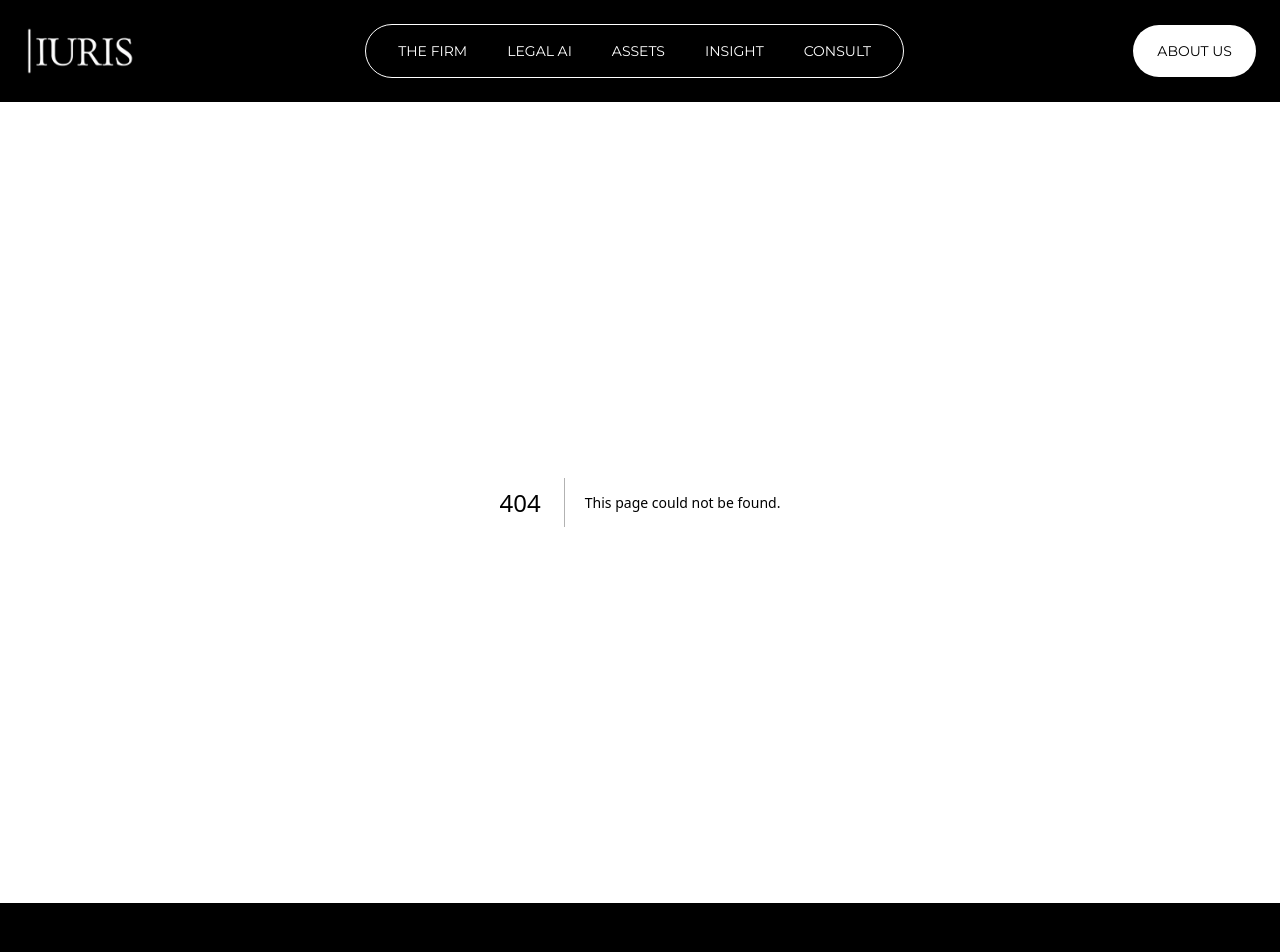
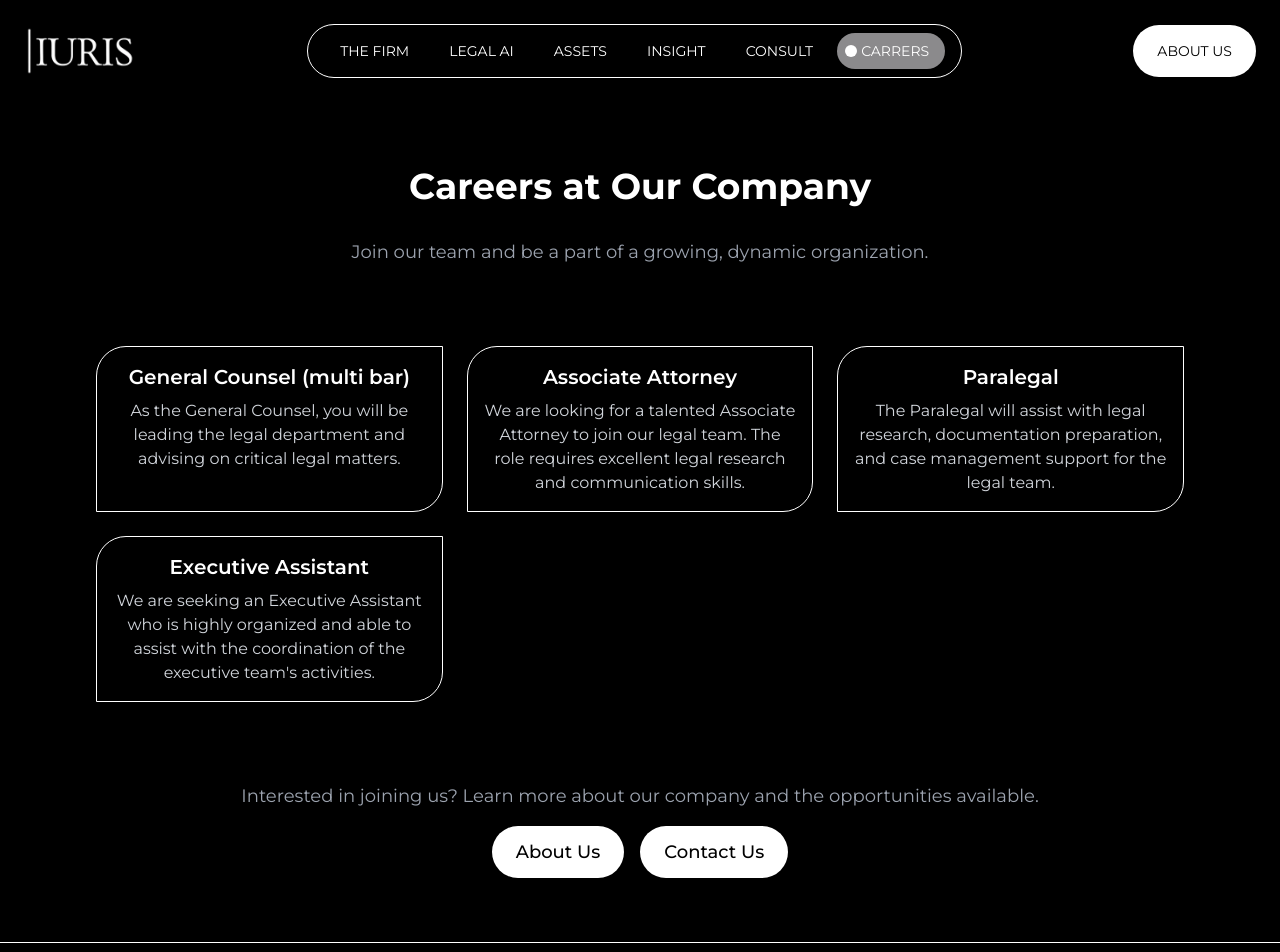
Before and after one commit to muhamadanasmustopa1112/law-firm, a Next.js app: page /carrers in a window 1280 px wide. Before the commit this address had no page. Shown: the top 952 px of the page. Built offline with nearby package versions, Linux system fonts and the light colour scheme.

Commit message:
edits web

```diff
--- a/app/about-us/layout.tsx
+++ b/app/about-us/layout.tsx
@@ -6,7 +6,7 @@ export default function Layout({ children }: { children: React.ReactNode }) {
   return (
     <div className="min-h-screen relative overflow-hidden">
       {children}
-      <div className="absolute inset-0 -z-10 overflow-hidden opacity-50">
+      <div className="absolute inset-0 -z-10 overflow-hidden">
         <Image
           alt="Background Image"
           src={backgroundImage}
--- a/app/about-us/page.tsx
+++ b/app/about-us/page.tsx
@@ -1,57 +1,82 @@
+"use client";
 import React from "react";
+import dynamic from "next/dynamic";
+import "leaflet/dist/leaflet.css";
+import Link from "next/link";
+
+const Map = dynamic(() => import("../../components/about-us/Map"), { ssr: false });
 
 export default function Page() {
   return (
-    <div className="min-h-screen w-full bg-black/85 text-white py-8 md:py-0 flex items-center">
-      <div className="container mx-auto px-4 md:px-0">
-        <div className="flex flex-col md:flex-row items-center md:items-start justify-center md:justify-between gap-8 md:gap-0">
-          <div className="w-full md:w-1/2 text-center md:text-left">
-            <h2 className="uppercase text-4xl sm:text-5xl md:text-6xl lg:text-7xl font-bold mb-4">
-              About Us
-            </h2>
-            <span className="mt-2 block text-sm sm:text-base">
-              We provide personalized legal solutions with a commitment to
-              excellence. Trust us to navigate your legal matters with expert
-              and dedication
+    <div className="min-h-screen w-full bg-black/80 text-white py-16 md:py-20 flex flex-col items-center">
+      {/* Bagian Header */}
+      <div className="container mx-auto px-4 md:px-8 mb-12 text-center">
+        <h2 className="uppercase text-4xl sm:text-5xl md:text-6xl lg:text-7xl font-extrabold mb-4 text-transparent bg-clip-text bg-gradient-to-r from-blue-400 to-green-500">
+          <Link href="/about" passHref>
+            <span className="hover:underline cursor-pointer">
+              IURIS United States Law Firm
             </span>
+          </Link>
+        </h2>
+        <p className="text-lg sm:text-xl mb-6 max-w-3xl mx-auto">
+          We provide personalized legal solutions across the United States. Contact us to discuss your case and find the best resolution.
+        </p>
+      </div>
+
+      {/* Daftar Kantor */}
+      <div className="container mx-auto px-4 md:px-8 mb-16">
+        <h3 className="text-center text-3xl sm:text-4xl font-semibold mb-6">Our Offices (Coming Soon)</h3>
+
+        {/* Daftar kantor dengan styling border modern */}
+        <div className="grid grid-cols-1 md:grid-cols-2 lg:grid-cols-3 gap-12">
+          {/* Arizona */}
+          <div className="rounded-lg p-6 shadow-lg border-2 border-gray-800 bg-gradient-to-r from-gray-900 to-gray-800">
+            <h4 className="text-xl font-semibold text-white mb-2">Arizona</h4>
+            <p className="text-sm sm:text-base text-gray-300">
+              4600 East Washington, Phoenix, AZ, 85034
+            </p>
           </div>
-          <div className="w-full md:w-1/2 flex justify-center md:justify-start">
-            <div className="flex flex-col gap-6 items-center md:items-start">
-              <div className="flex gap-2 items-center">
-                <span>
-                  <img
-                    src="/icons/icon-email.svg"
-                    alt="email"
-                    width={24}
-                    height={24}
-                  />
-                </span>
-                <span className="text-sm sm:text-base">info@iuris.world</span>
-              </div>
-              <div className="flex gap-2 items-center">
-                <span>
-                  <img
-                    src="/icons/icon-phone.svg"
-                    alt="phone"
-                    width={24}
-                    height={24}
-                  />
-                </span>
-                <span className="text-sm sm:text-base">+13147449126</span>
-              </div>
-              <div className="flex flex-col gap-2 items-center md:items-start text-center md:text-left">
-                <span className="text-sm sm:text-base">
-                  Ready to discuss your case? Contact us today to schedule a
-                  consultation and take the first step toward resolutions.
-                </span>
 
-                <button className="rounded-full uppercase w-32 bg-white text-gray-900 text-center py-2 text-xs sm:text-sm font-medium mt-2 hover:bg-gray-200 transition-colors duration-300">
-                  contact us
-                </button>
-              </div>
-            </div>
+          {/* Utah */}
+          <div className="rounded-lg p-6 shadow-lg border-2 border-gray-800 bg-gradient-to-r from-gray-900 to-gray-800">
+            <h4 className="text-xl font-semibold text-white mb-2">Utah</h4>
+            <p className="text-sm sm:text-base text-gray-300">
+              3450 Triumph Boulevard Suite 102, Lehi, UT, 84043
+            </p>
+          </div>
+
+          {/* Colorado */}
+          <div className="rounded-lg p-6 shadow-lg border-2 border-gray-800 bg-gradient-to-r from-gray-900 to-gray-800">
+            <h4 className="text-xl font-semibold text-white mb-2">Colorado</h4>
+            <p className="text-sm sm:text-base text-gray-300">
+              16 Market Square, Denver, 80202
+            </p>
           </div>
         </div>
+
+        {/* Washington DC */}
+        <div className="rounded-lg p-6 shadow-lg border-2 border-gray-800 bg-gradient-to-r from-gray-900 to-gray-800 mt-12">
+          <h4 className="text-xl font-semibold text-white mb-2">Washington, DC</h4>
+          <p className="text-sm sm:text-base text-gray-300">
+            601 Pennsylvania Avenue NW (formerly 1100 Pennsylvania Avenue NW, Washington, DC 20004)
+          </p>
+        </div>
+      </div>
+
+      {/* Kontak */}
+      <div className="text-center mb-16">
+        <h4 className="text-xl sm:text-2xl font-semibold">Contact Us</h4>
+        <p className="text-sm sm:text-base mt-2">For inquiries, please contact us at:</p>
+        <div className="flex justify-center gap-4 items-center mt-4">
+          <img src="/icons/icon-phone.svg" alt="phone" width={24} height={24} />
+          <span className="text-sm sm:text-base">+1 314-744-9126</span>
+        </div>
+      </div>
+
+      {/* Peta */}
+      <h3 className="text-center text-3xl font-semibold mb-8">Find Us</h3>
+      <div className="w-full max-w-screen-md mx-auto h-96 rounded-lg overflow-hidden shadow-lg border-2 border-gray-800 bg-gradient-to-r from-gray-900 to-gray-800">
+        <Map />
       </div>
     </div>
   );
--- /dev/null
+++ b/app/carrers/page.tsx
@@ -0,0 +1,86 @@
+import Image from "next/image";
+
+// Define the type for a career item
+type CareerItem = {
+  title: string;
+  description: string;
+};
+
+const CareerListing: React.FC<{ item: CareerItem }> = ({ item }) => {
+  return (
+    <div className="border border-white rounded-tl-[1.875rem] rounded-br-[1.875rem] overflow-hidden">
+      <div className="p-4 bg-black-800 text-white">
+        <h3 className="text-xl font-semibold mb-2">{item.title}</h3>
+        <p className="text-gray-300">{item.description}</p>
+      </div>
+    </div>
+  );
+};
+
+const CareerPage: React.FC = () => {
+  const careerListings: CareerItem[] = [
+    {
+      title: "General Counsel (multi bar)",
+      description:
+        "As the General Counsel, you will be leading the legal department and advising on critical legal matters.",
+    },
+    {
+      title: "Associate Attorney",
+      description:
+        "We are looking for a talented Associate Attorney to join our legal team. The role requires excellent legal research and communication skills.",
+    },
+    {
+      title: "Paralegal",
+      description:
+        "The Paralegal will assist with legal research, documentation preparation, and case management support for the legal team.",
+    },
+    {
+      title: "Executive Assistant",
+      description:
+        "We are seeking an Executive Assistant who is highly organized and able to assist with the coordination of the executive team's activities.",
+    },
+  ];
+
+  return (
+    <div className="min-h-screen bg-black text-white py-16 px-4 sm:px-6 lg:px-8">
+      <div className="container mx-auto text-center">
+        {/* Header */}
+        <h1 className="text-4xl font-bold mb-8">Careers at Our Company</h1>
+        <p className="text-lg text-gray-400 mb-12">
+          Join our team and be a part of a growing, dynamic organization.
+        </p>
+
+        {/* Career Listings */}
+        <div className="grid grid-cols-1 sm:grid-cols-2 lg:grid-cols-3 gap-6 mt-4 justify-center px-0 lg:px-16 py-0 lg:py-8">
+          {careerListings.map((item, index) => (
+            <CareerListing item={item} key={index} />
+          ))}
+        </div>
+
+        {/* Footer */}
+        <div className="mt-12">
+          <p className="text-lg text-gray-400 mb-4">
+            Interested in joining us? Learn more about our company and the
+            opportunities available.
+          </p>
+          <div className="flex justify-center space-x-4">
+            <a
+              href="/about"
+              className="px-6 py-3 text-lg font-medium text-black bg-white rounded-full shadow-md hover:bg-gray-200 transition duration-300"
+            >
+              About Us
+            </a>
+            <a
+              href="/contact"
+              className="px-6 py-3 text-lg font-medium text-black bg-white rounded-full shadow-md hover:bg-gray-200 transition duration-300"
+            >
+              Contact Us
+            </a>
+          </div>
+        </div>
+      </div>
+    </div>
+  );
+};
+
+export default CareerPage;
--- a/app/legal-ai/page.tsx
+++ b/app/legal-ai/page.tsx
@@ -1,7 +1,18 @@
 export default function Page() {
   return (
-    <div className="h-[65vh] lg:h-[80vh] w-screen bg-black text-white">
-      <div className="container mx-auto h-full">
+    <div className="relative h-[65vh] lg:h-[80vh] w-screen">
+      {/* Background Video */}
+      <video
+        className="absolute top-0 left-0 w-full h-full object-cover"
+        autoPlay
+        loop
+        muted
+      >
+        <source src="/video/banner-video.mp4" type="video/mp4" />
+        Your browser does not support the video tag.
+      </video>
+
+      <div className="container mx-auto h-full relative z-10">
         <div className="flex flex-col lg:flex-row items-center flex-nowrap h-full justify-center lg:justify-normal">
           <div className="hidden lg:block lg:w-1/2"></div>
           <div className="lg:w-1/2 px-10 lg:px-0 lg:py-10 lg:pr-24">
@@ -13,7 +24,7 @@ export default function Page() {
               </p>
               <div className="relative">
                 <button className="rounded-full uppercase text-lg font-medium mt-2 inline-flex items-center">
-                  Request Demo
+                  Check Solutions
                   <span className="ml-2">&rarr;</span>
                 </button>
                 <div className="absolute left-0 bottom-0 h-[2px] w-full bg-gray-300"></div>
--- /dev/null
+++ b/components/about-us/Map.tsx
@@ -0,0 +1,29 @@
+// components/Map.tsx
+
+import { MapContainer, TileLayer, Marker, Popup } from "react-leaflet";
+import { LatLngExpression } from "leaflet";
+
+// Map component
+const Map = () => {
+  const position: LatLngExpression = [51.505, -0.09]; // Example coordinates
+
+  return (
+    <MapContainer
+      center={position}
+      zoom={13}
+      style={{ width: "100%", height: "100%" }}
+    >
+      <TileLayer
+        url="https://{s}.tile.openstreetmap.org/{z}/{x}/{y}.png"
+        attribution="&copy; OpenStreetMap contributors"
+      />
+      <Marker position={position}>
+        <Popup>
+          Our Office Location <br /> 123 Main St, London, UK.
+        </Popup>
+      </Marker>
+    </MapContainer>
+  );
+};
+
+export default Map;
--- a/components/assets/properties.tsx
+++ b/components/assets/properties.tsx
@@ -5,42 +5,42 @@ import PropertyListing from "./property/listing";
 const Properties = () => {
   const propertyListing = [
     {
-      name: "DI House - Dian Istana, Surabaya",
+      name: "Los Angeles",
       floor: "-",
       furnishing: "-",
       postedOn: "May 10, 2024",
       image: "/img/properties/property1.webp",
     },
     {
-      name: "KC House - PIK 2, Jakarta",
+      name: "San Francisco",
       floor: "-",
       furnishing: "-",
       postedOn: "May 10, 2024",
       image: "/img/properties/property2.webp",
     },
     {
-      name: "YW House - Brunei",
+      name: "Arizona",
       floor: "-",
       furnishing: "-",
       postedOn: "May 10, 2024",
       image: "/img/properties/property3.webp",
     },
     {
-      name: "YW House Backyard - Brunei",
+      name: "Colorado",
       floor: "-",
       furnishing: "-",
       postedOn: "May 10, 2024",
       image: "/img/properties/property4.webp",
     },
     {
-      name: "HL House - Sunter, Jakarta",
+      name: "Florida",
       floor: "-",
       furnishing: "-",
       postedOn: "May 10, 2024",
       image: "/img/properties/property5.webp",
     },
     {
-      name: "TI House - Surabaya",
+      name: "Texas",
       floor: "-",
       furnishing: "-",
       postedOn: "May 10, 2024",
@@ -49,6 +49,14 @@ const Properties = () => {
   ];
   return (
     <>
+      <h2 className='font-semibold text-4xl text-center relative before:content-[""] before:w-36 before:absolute before:-bottom-4 before:h-[2px] before:bg-white before:left-1/2 before:-translate-x-1/2'>
+        Current Listing
+      </h2>
+      <div className="grid grid-cols-3 gap-6 mt-4 justify-center px-0 lg:px-16 py-0 lg:py-8">
+        {propertyListing.map((item) => (
+          <PropertyListing item={item} key={item.name} />
+        ))}
+      </div>
       <div className='w-screen bg-[url("/img/property.jpg")] aspect-[5/1] bg-no-repeat bg-bottom bg-cover relative -left-8'>
         <div className='max-sm:hidden absolute -z-10 h-[300%] w-auto aspect-square top-1/2 -translate-y-1/2 right-0 before:relative before:-z-10 before:content-[""] before:block before:bg-white before:h-[90%] before:w-[90%] before:rounded-full before:blur-3xl before:bg-opacity-10 before:-right-2/3 before:top-1/2 before:-translate-y-1/2'></div>
       </div>
@@ -78,14 +86,6 @@ const Properties = () => {
           </p>
         </div>
       </div>
-      <h2 className='font-semibold text-4xl text-center relative before:content-[""] before:w-36 before:absolute before:-bottom-4 before:h-[2px] before:bg-white before:left-1/2 before:-translate-x-1/2'>
-        Current Listing
-      </h2>
-      <div className="grid grid-cols-3 gap-6 mt-4 justify-center px-0 lg:px-16 py-0 lg:py-8">
-        {propertyListing.map((item) => (
-          <PropertyListing item={item} key={item.name} />
-        ))}
-      </div>
     </>
   );
 };
--- a/components/home/main.tsx
+++ b/components/home/main.tsx
@@ -121,7 +121,7 @@ function MainHome() {
               <img
                 src="/img/IURIS-Estatua-de-David.png"
                 alt="Statue"
-                className="mx-auto md:absolute md:right-0 md:top-1/2 md:transform md:-translate-y-1/2 h-auto w-full max-w-xs md:max-w-sm lg:max-w-md xl:max-w-[46rem]"
+                className="mx-auto md:absolute md:right-0 md:top-1/2 md:transform md:-translate-y-1/2 h-auto w-full max-w-xs md:max-w-sm lg:max-w-md xl:max-w-[40rem] max-h-[90vh] md:max-h-[85vh]"
               />
             </motion.div>
           </motion.div>
--- a/components/ui/footer.tsx
+++ b/components/ui/footer.tsx
@@ -176,7 +176,7 @@ function Footer() {
             </Link>
             <Link
               target="_blank"
-              href="https://www.loker.id/profile/pt-iuris-international-indonesia"
+              href="/carrers"
               className="text-sm lg:text-sm"
             >
               Careers
@@ -191,7 +191,7 @@ function Footer() {
               target="_blank"
               className="text-sm lg:text-sm"
             >
-              IURIS Internasional Consulting Firm
+              IURIS International Consulting Firm
             </Link>
           </div>
           <div className="flex flex-col gap-4">
--- a/components/ui/navbar.tsx
+++ b/components/ui/navbar.tsx
@@ -12,6 +12,7 @@ const links = [
   { name: "assets", path: "/assets/properties" },
   { name: "insight", path: "/insight" },
   { name: "consult", path: "/consult" },
+  { name: "carrers", path: "/carrers" },
 ];
 
 export default function Navbar() {
--- a/package.json
+++ b/package.json
@@ -15,14 +15,17 @@
     "google-auth-library": "^9.9.0",
     "google-spreadsheet": "^4.1.1",
     "googleapis": "^105.0.0",
+    "leaflet": "^1.9.4",
     "lucide-react": "^0.435.0",
     "next": "14.2.3",
     "react": "^18.3.1",
     "react-dom": "^18.3.1",
+    "react-leaflet": "^4.2.1",
     "swiper": "^11.1.1",
     "zod": "^3.23.8"
   },
   "devDependencies": {
+    "@types/leaflet": "^1.9.14",
     "@types/node": "^20",
     "@types/react": "^18",
     "@types/react-dom": "^18",
```
Also changed, not shown: 2 other files (tests, documents, lock files or other folders).
